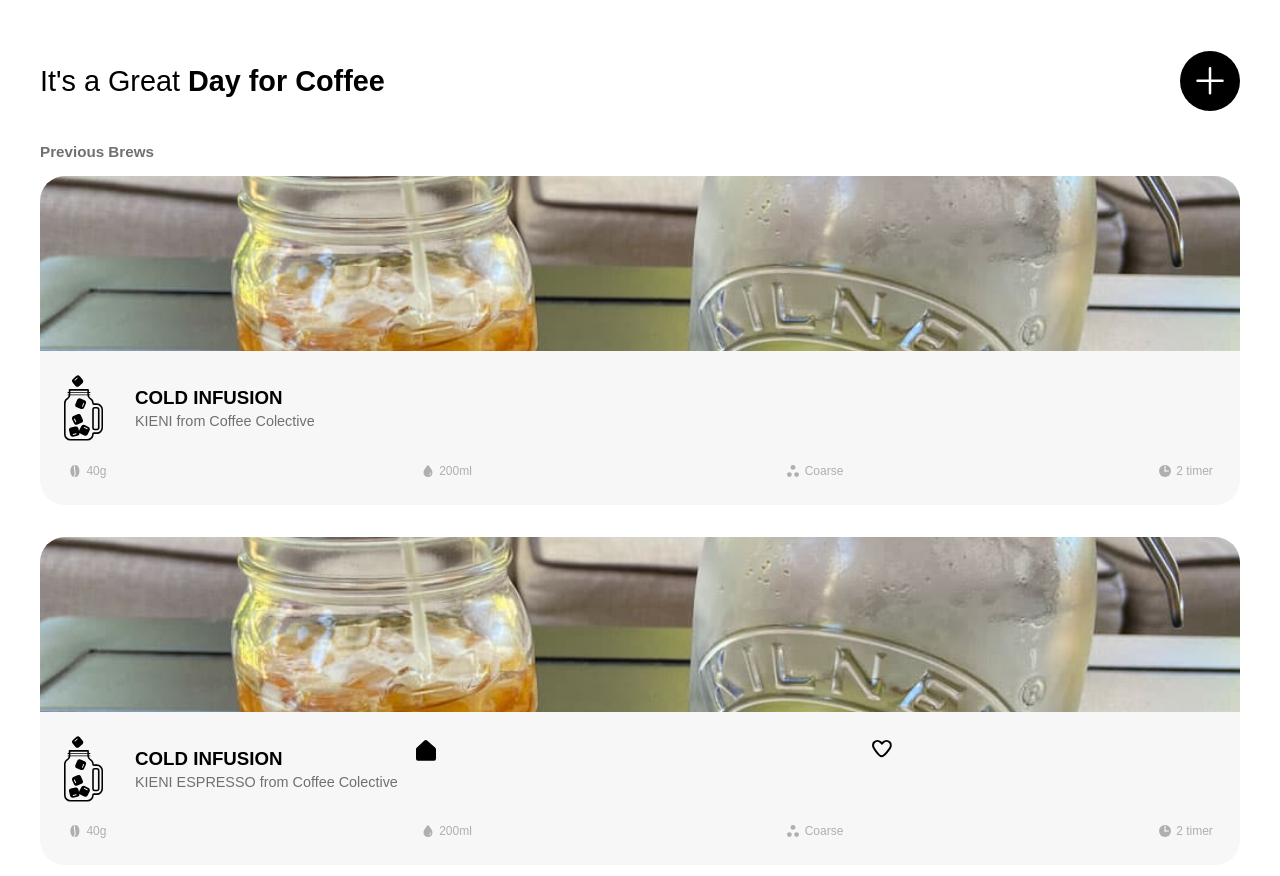
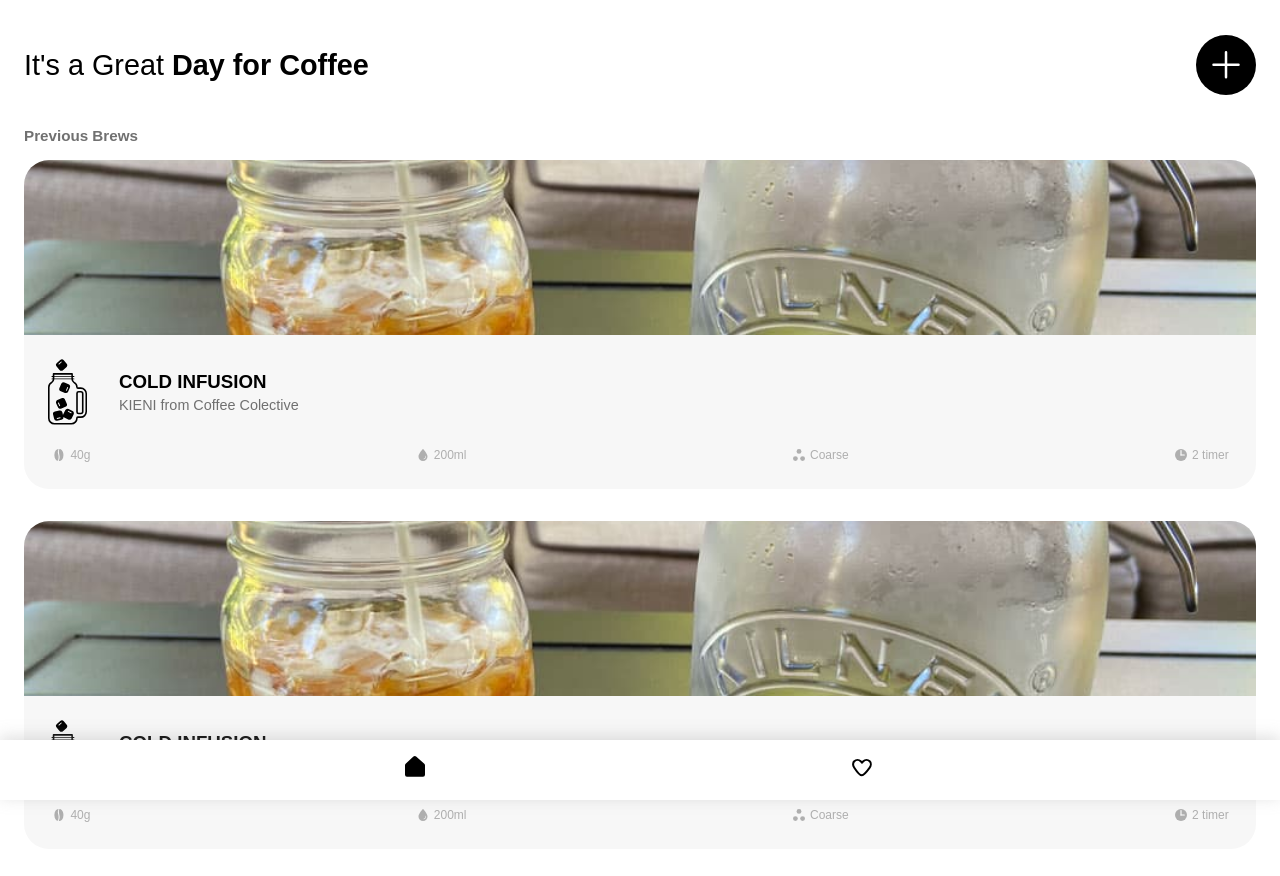
Before and after one commit to enbeeing/brewista, a Vue app: page / in a window 1280 px wide. Shown: the top 876 px of the page. Built offline with nearby package versions, Linux system fonts and the light colour scheme.

Commit message:
small css changes

```diff
--- a/src/App.vue
+++ b/src/App.vue
@@ -1,9 +1,3 @@
 <template>
   <router-view />
 </template>
-
-<style>
-#app {
-  padding: 1rem;
-}
-</style>
--- a/src/components/Navbar.vue
+++ b/src/components/Navbar.vue
@@ -30,7 +30,6 @@
           <path
             class="a"
             d="M3.314,5.318a4.5,4.5,0,0,1,6.363,0L11,6.636l1.319-1.317a4.5,4.5,0,0,1,6.363,0c1.757,1.757,1.224,4.673,0,6.364-4.489,6.2-6.727,7.682-7.682,7.682s-3.555-1.247-7.682-7.683c-1.271-1.982-1.757-4.606,0-6.363Z"
-            transform="translate(-1.045 -3)"
           />
         </svg>
       </router-link>
@@ -45,16 +44,19 @@
 .navbar nav {
   position: fixed;
   bottom: 0;
+  display: flex;
   width: 100%;
-  display: flex;
   justify-content: space-evenly;
   align-items: center;
+  background: var(--main-bg-color);
+  box-shadow: 0 -3px 15px var(--shadow-color);
+  max-height: 60px;
 }
 
 .navbar a {
   text-decoration: none;
   color: var(--main-text-color);
-  padding: 2rem;
+  padding: 1rem;
 }
 
 a > svg {
@@ -63,5 +65,6 @@ a > svg {
 
 .navbar .router-link-active svg {
   fill: var(--main-text-color);
+  list-style: square;
 }
 </style>
```
